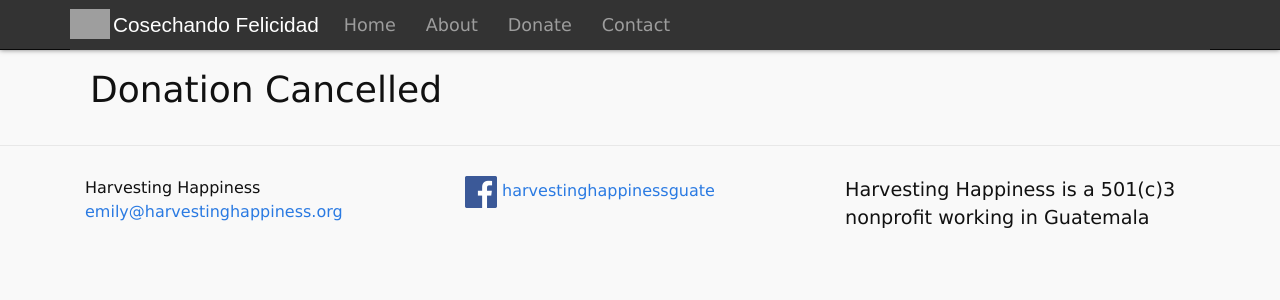
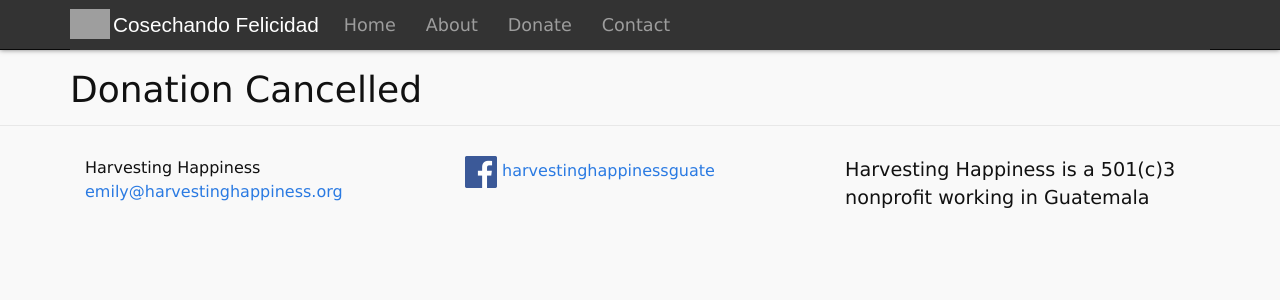
Before and after one commit to harvestinghappiness/harvestinghappiness.github.io, a Jekyll site: the page built from cancel.md, in a window 1280 px wide. Shown: the top 300 px of the page. Built offline with Jekyll 4.4.1, drawn with Linux system fonts in a browser that asks for light colours.

Commit message:
update style

```diff
--- a/css/style.css
+++ b/css/style.css
@@ -138,7 +138,7 @@ pre, code {
 }
 
 .page {
-    padding: 20px;
+    padding-top: 20px;
 }
 
 @media screen and (min-width: 767px) {
```
